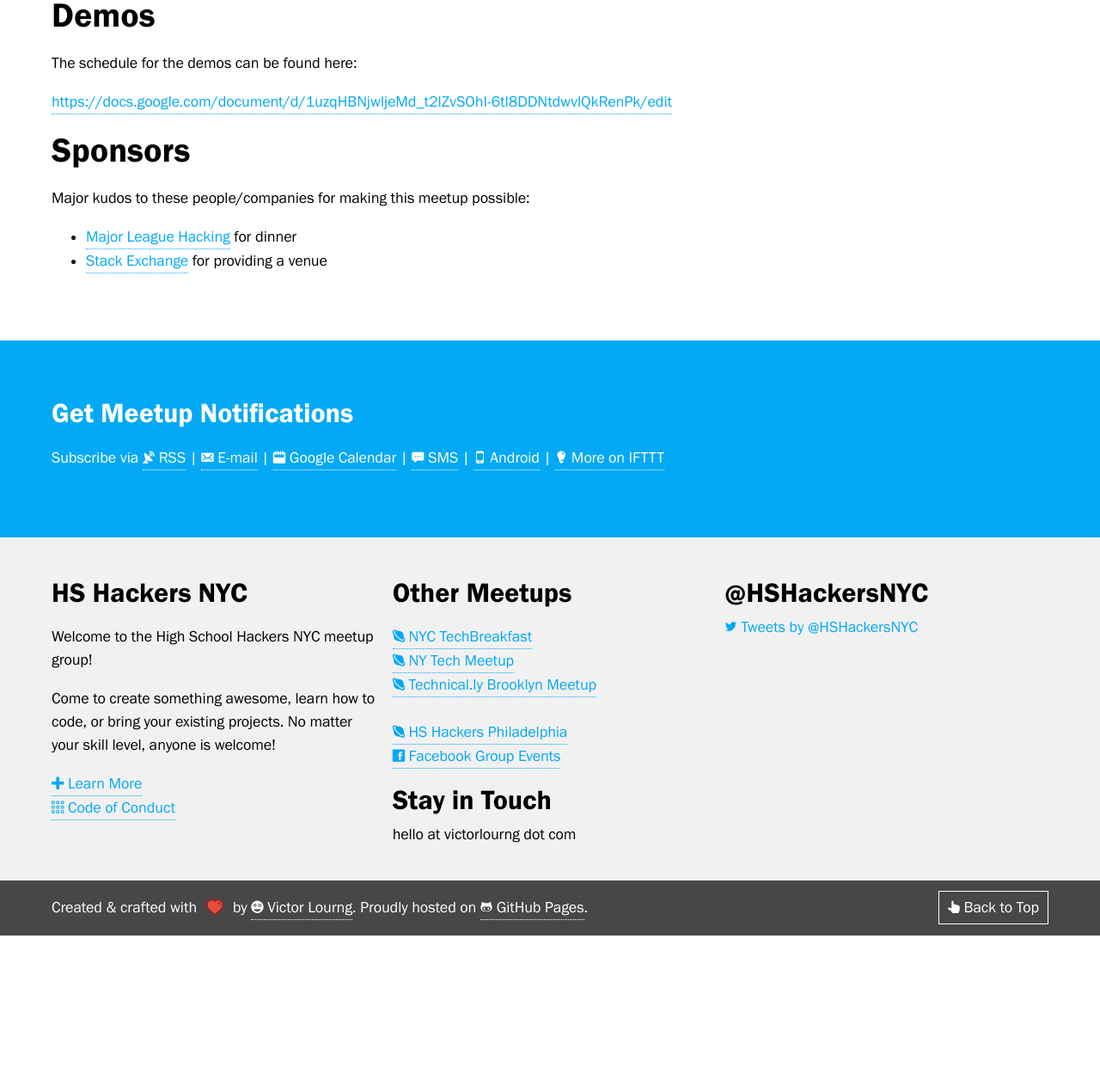
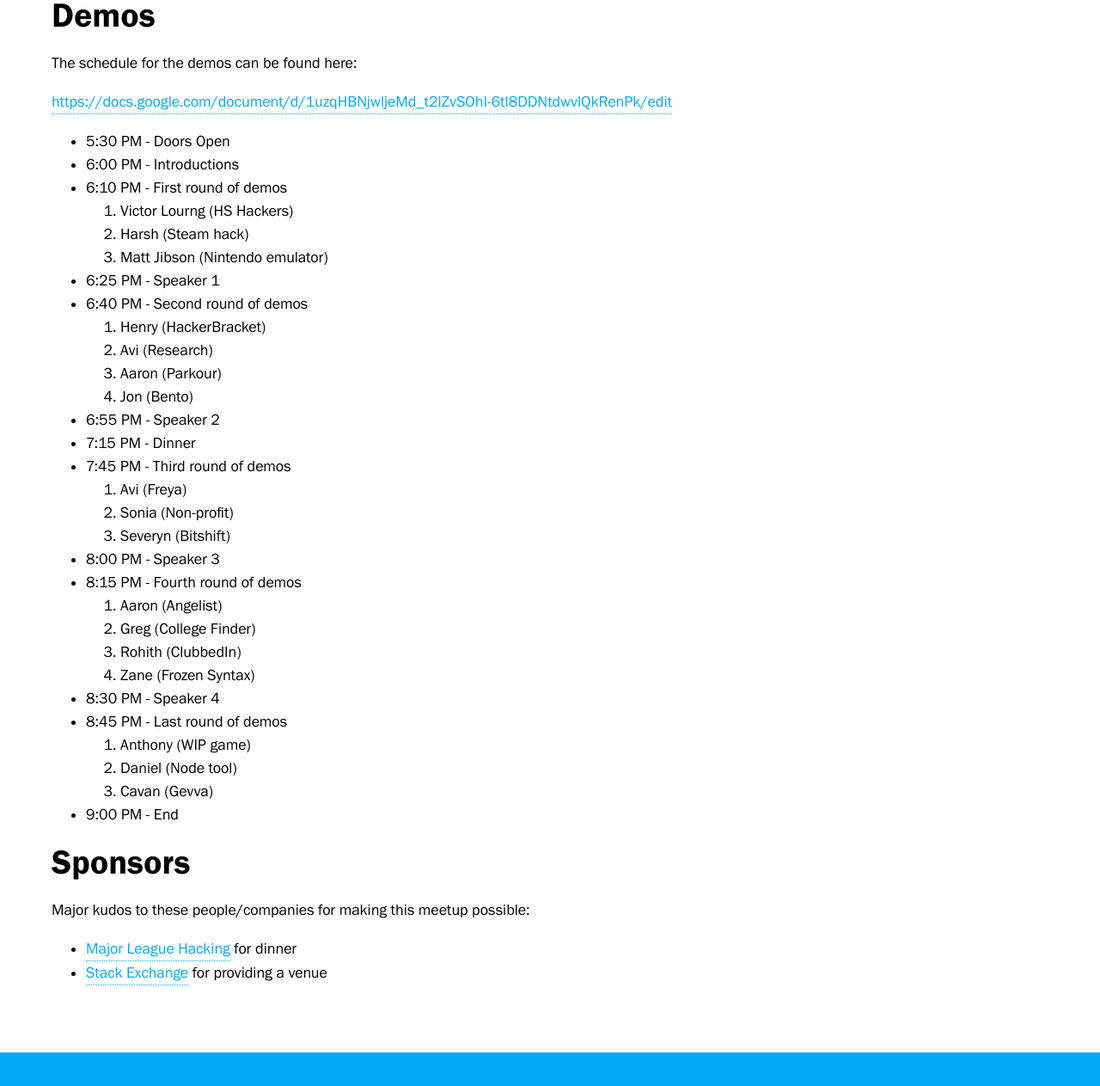
Before and after one commit to hshackers/nyc, a Jekyll site: the page built from _posts/2014-07-07-hs-hack-exchange.md, in a window 1280 px wide and 1400 px high, scrolled down 1287 px, cut to the strip 106-1369 px from the top of the window. Shown: the whole strip at 86% size. Built offline with Jekyll 4.4.1, drawn with Linux system fonts in a browser that asks for light colours; nearby versions of some CDN libraries; comment, search, counter and statistics services are not loaded; before the commit the page ends 2481 px from its top, so only the background shows below that.

Commit message:
Added schedule

```diff
--- a/_posts/2014-07-07-hs-hack-exchange.md
+++ b/_posts/2014-07-07-hs-hack-exchange.md
@@ -36,6 +36,37 @@
 
 [https://docs.google.com/document/d/1uzqHBNjwljeMd_t2lZvSOhI-6tl8DDNtdwvlQkRenPk/edit](https://docs.google.com/document/d/1uzqHBNjwljeMd_t2lZvSOhI-6tl8DDNtdwvlQkRenPk/edit)
 
+- 5:30 PM - Doors Open
+- 6:00 PM - Introductions
+- 6:10 PM - First round of demos
+  1. Victor Lourng (HS Hackers)
+  1. Harsh (Steam hack)
+  1. Matt Jibson (Nintendo emulator)
+- 6:25 PM - Speaker 1
+- 6:40 PM - Second round of demos
+  1. Henry (HackerBracket)
+  1. Avi (Research)
+  1. Aaron (Parkour)
+  1. Jon (Bento)
+- 6:55 PM - Speaker 2
+- 7:15 PM - Dinner
+- 7:45 PM - Third round of demos
+  1. Avi (Freya)
+  1. Sonia (Non-profit)
+  1. Severyn (Bitshift)
+- 8:00 PM - Speaker 3
+- 8:15 PM - Fourth round of demos
+  1. Aaron (Angelist)
+  1. Greg (College Finder)
+  1. Rohith (ClubbedIn)
+  1. Zane (Frozen Syntax)
+- 8:30 PM - Speaker 4
+- 8:45 PM - Last round of demos
+  1. Anthony (WIP game)
+  1. Daniel (Node tool)
+  1. Cavan (Gevva)
+- 9:00 PM - End
+
 ## Sponsors
 
 Major kudos to these people/companies for making this meetup possible:
```
